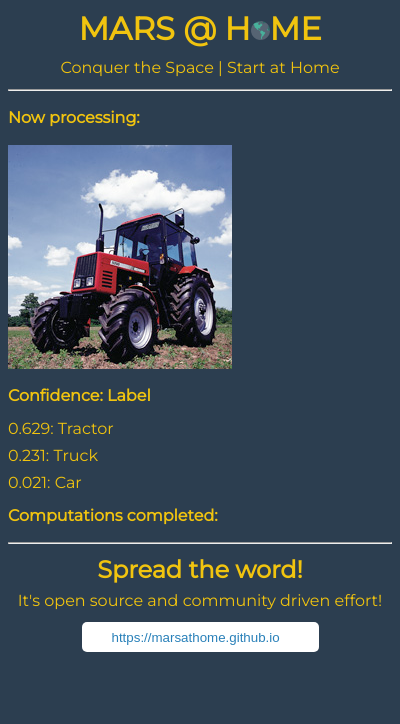
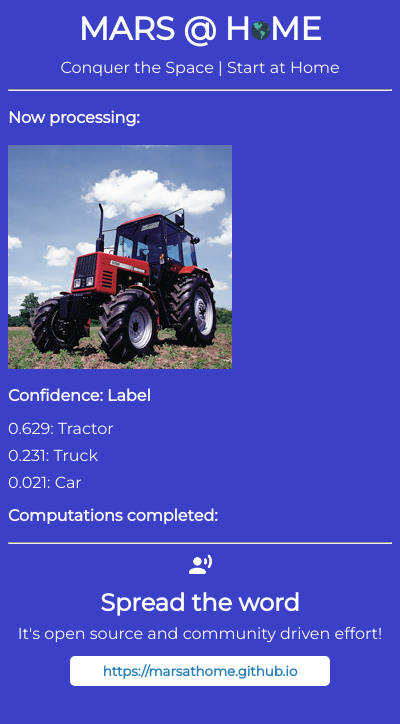
Before and after one commit to emadehsan/marsjs, a browser extension: page popup.html in a window 400 px wide. Drawn offline with Linux system fonts and the light colour scheme.

Commit message:
Design & theme change

```diff
--- a/popup.html
+++ b/popup.html
@@ -8,7 +8,7 @@
         <link rel="stylesheet" type="text/css" href="style.css">
     </head>
     <body>
-        <h1 id="title">MARS @ H<img src="earth-bright.png" width="19px;">ME</h1>
+        <h1 id="title">MARS @ H<img src="earth.png" width="19px;">ME</h1>
         <p id="subtitle">Conquer the Space | Start at Home</p>
 
         <hr>
@@ -22,7 +22,8 @@
         <hr>
 
         <span id="footer">
-            <h2>Spread the word!</h2>
+            <img src="voice.png" id="megaphone" width="25px">
+            <h2>Spread the word </h2>
             <p>It's open source and community driven effort!</p>
             <input
                 id="link-field"
--- a/style.css
+++ b/style.css
@@ -1,12 +1,15 @@
 @import url('https://fonts.googleapis.com/css?family=Montserrat');
 
+* {
+    font-family: 'Montserrat', sans-serif;
+}
 body {
-  font-family: 'Montserrat', sans-serif;
   line-height: 70%;
   /*background: #27ae60;*/
   background: #2c3e50;
-  /*background: #576574;*/
+  background: #3C40C6;
   color: #f1c40f;
+  color: #FAFBFE;
 
   /*background: #1A5542;*/
   /*color: #72C0A6;*/
@@ -22,19 +25,21 @@ body {
   display: block;
   margin: auto;
   text-align: center;
+  /*background: #341f97;*/
+  /*padding: 5px;*/
+  display: block;
+  margin-left: auto;
+  margin-right: auto;
 }
 
 #link-field {
   background: #fff;
   color: #2980b9;
-  font-weight: italic;
-  padding: 5px 30px;
+  font-weight: bold;
+  width: 250px;
+  text-align: center;
+  padding: 5px;
   border: none;
   border-radius: 5px;
   height: 20px;
-  /*float: left;*/
-  /*margin-right: 5px;*/
-  /*margin-bottom: 5px;*/
-  display: block;
-  margin: auto;
 }
```
Also changed, not shown: voice.png (added).
